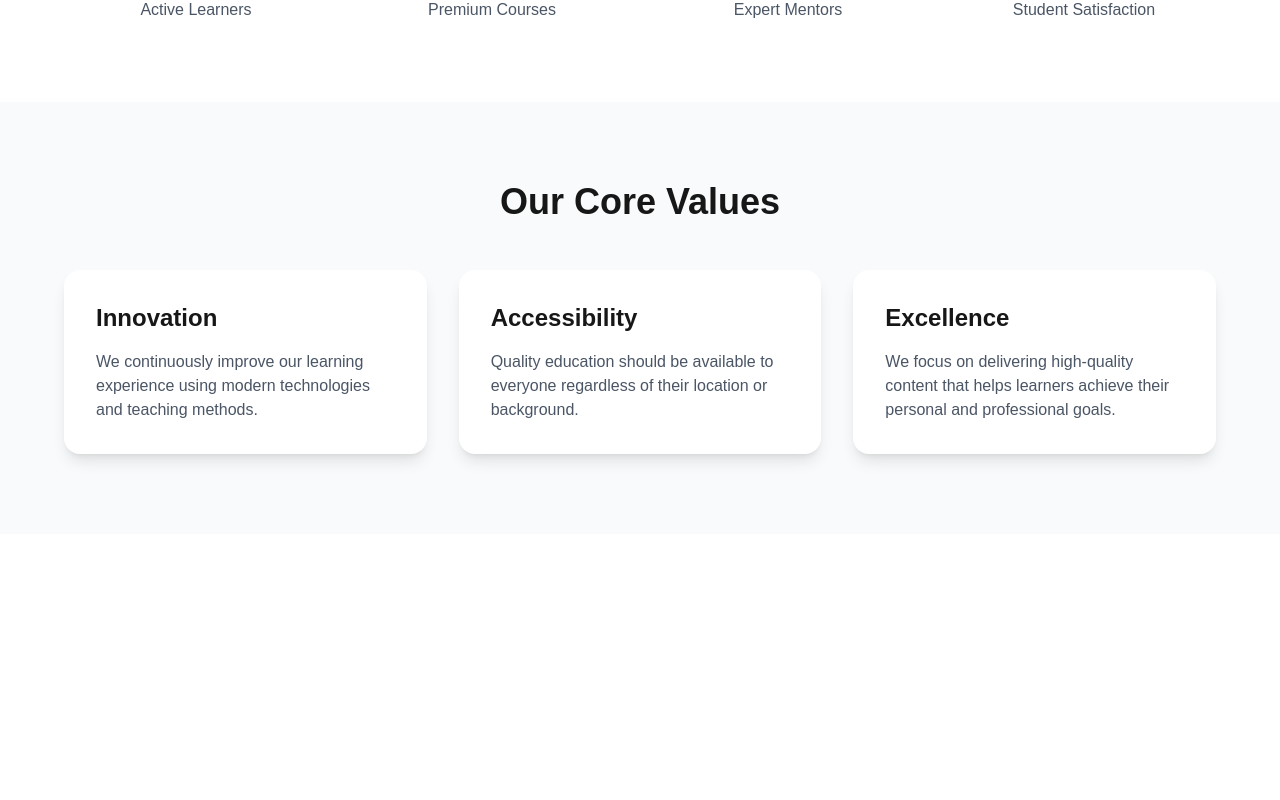
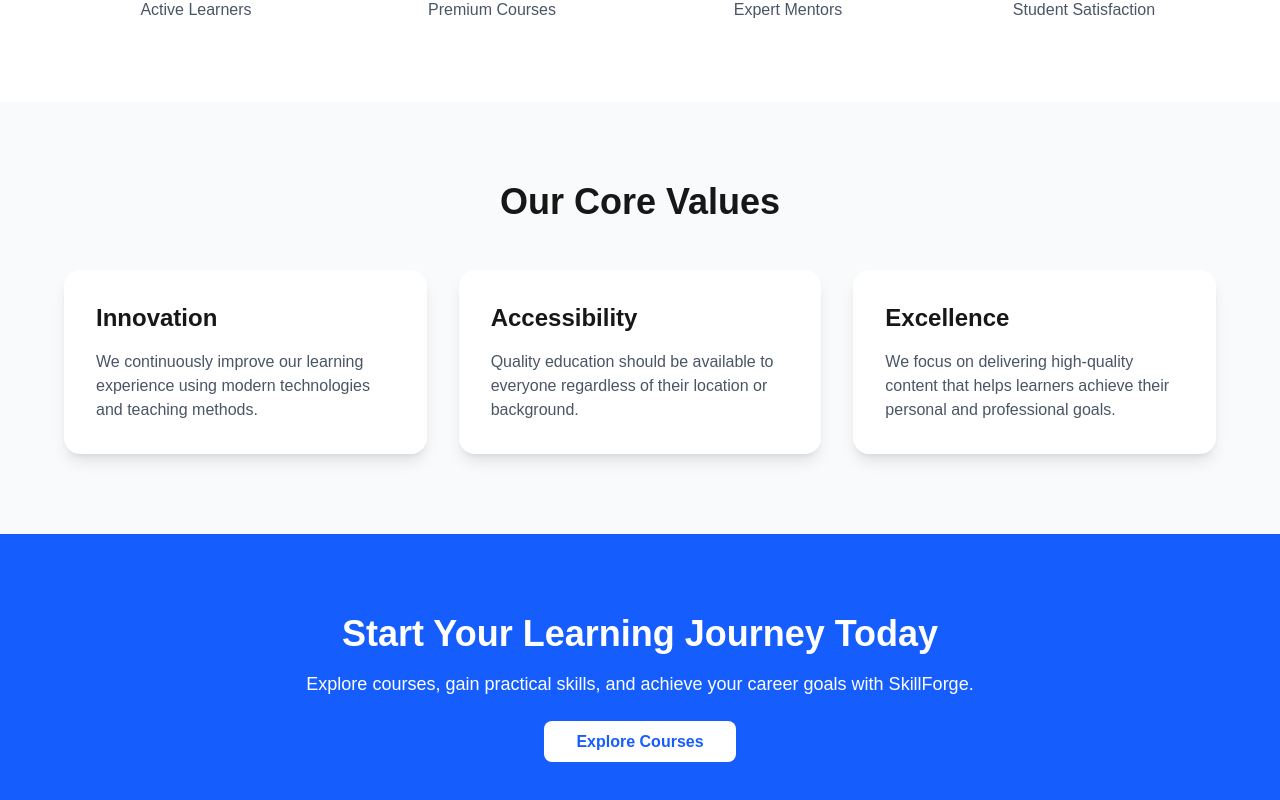
Before and after one commit to gauravkumar2005/SkillForge, a Next.js app: page /About in a window 1280 px wide. Shown: the part 982-1782 px from the top of the page. Before the commit the page ends 1516 px from the top, so only its background shows below. Built offline with nearby package versions, Linux system fonts and the light colour scheme.

Commit message:
add a new section in about page

```diff
--- a/src/app/About/page.jsx
+++ b/src/app/About/page.jsx
@@ -109,7 +109,25 @@ export default function AboutPage() {
         </div>
       </section>
 
+      {/* CTA */}
+      <section className="bg-blue-600 text-white py-20 px-6">
+        <div className="max-w-4xl mx-auto text-center">
+          <h2 className="text-4xl font-bold mb-4">
+            Start Your Learning Journey Today
+          </h2>
 
+          <p className="text-lg mb-8">
+            Explore courses, gain practical skills, and achieve your career goals with SkillForge.
+          </p>
+
+          <a
+            href="/courses"
+            className="bg-white text-blue-600 px-8 py-3 rounded-lg font-semibold hover:bg-gray-100"
+          >
+            Explore Courses
+          </a>
+        </div>
+      </section>
     </main>
   );
 }
```
